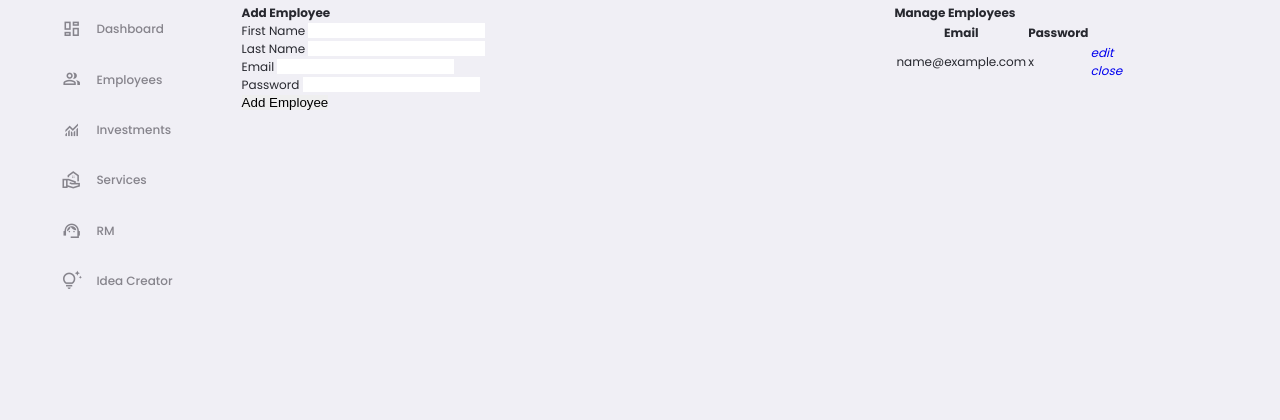
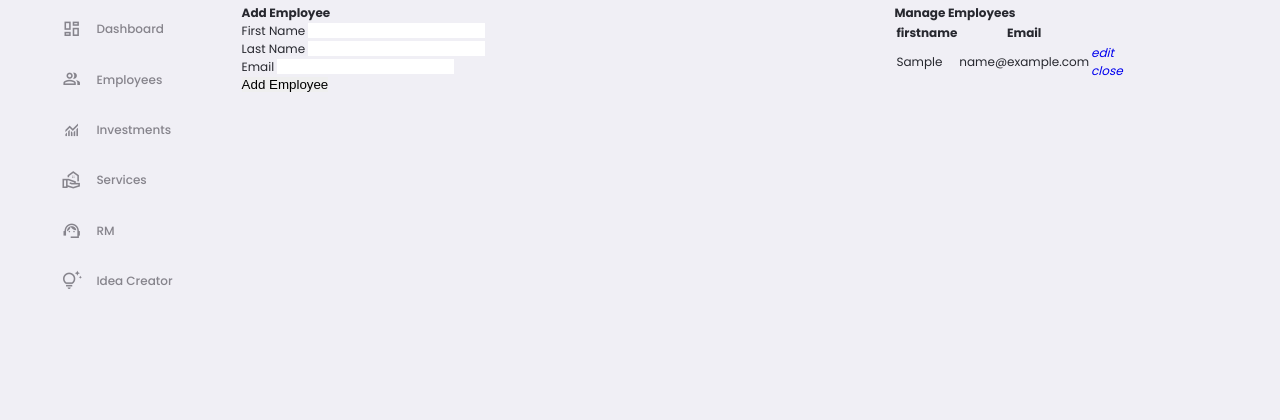
Before and after one commit to Vasanthkabilan/advance_web_solution, a PHP site: page /Client.php in a window 1280 px wide. Shown: the part 95-515 px from the top of the page. Run offline with PHP 8.4, Linux system fonts and the light colour scheme; tables that the repository leaves empty or names only in its code hold one stand-in row (values such as "Sample post").

Commit message:
Updated db name for client and emp

```diff
--- a/admin/Admin.php
+++ b/admin/Admin.php
@@ -38,7 +38,7 @@ include "sidenav.php";
                 </tr>
                <tr>
                <?php
-                   $result=mysqli_query($con,"select * from clients")or die ("query 1 incorrect.....");
+                   $result=mysqli_query($con,"select * from client")or die ("query 1 incorrect.....");
 
                  while(list($name,$productname,$producttype,$instrument,$sector,$region,$country,$potentialinvestment,$tag)=mysqli_fetch_array($result))
                  {
--- a/admin/Client.php
+++ b/admin/Client.php
@@ -7,9 +7,8 @@ if(isset($_POST['btn_save']))
 $firstname=$_POST['firstname'];
 $lastname=$_POST['lastname'];
 $email=$_POST['email'];
-$password_hash=$_POST['password_hash'];
 
-mysqli_query($con,"insert into client(firstname, lastname, email, password_hash) values ('$firstname','$lastname','$email','$password_hash')")
+mysqli_query($con,"insert into client(firstname, lastname, email, password_hash) values ('$firstname','$lastname','$email')")
 			or die ("Query 1 is inncorrect........");
 header("location: Client.php");
 mysqli_close($con);
@@ -49,37 +48,7 @@ mysqli_close($con);
                           <input type="email" name="email" id="email" class="form-control" required>
                         </div>
                       </div>
-                      <div class="col-md-6">
-                        <div class="form-group bmd-form-group">
-                          <label class="bmd-label-floating">Password</label>
-                          <input type="password" id="password_hash" name="password_hash" class="form-control" required>
-                        </div>
-                      </div>
                     </div>
-                    <!-- <div class="row">
-                      <div class="col-md-12">
-                        <div class="form-group bmd-form-group">
-                          <label class="bmd-label-floating">phone number</label>
-                          <input type="text" id="phone" name="phone" class="form-control" required>
-                        </div>
-                      </div>
-                    </div>
-                    <div class="row">
-                      <div class="col-md-4">
-                        <div class="form-group bmd-form-group">
-                          <label class="bmd-label-floating">City</label>
-                          <input type="text" name="city" id="city"  class="form-control" required>
-                        </div>
-                      </div>
-                      <div class="col-md-4">
-                        <div class="form-group bmd-form-group">
-                          <label class="bmd-label-floating">Address</label>
-                          <input type="text" name="country" id="country" class="form-control" required>
-                        </div>
-                      </div>
-
-                    </div> -->
-
                     <button type="submit" name="btn_save" id="btn_save" class="btn btn-primary pull-right">Add Employee</button>
                     <div class="clearfix"></div>
                   </form>
@@ -100,18 +69,22 @@ mysqli_close($con);
                 <div class="table-responsive ps">
                   <table class="table tablesorter table-hover" id="">
                     <thead class=" text-primary">
-                      <tr><th>Email</th>
-                      <th>Password</th>
+
+                      <tr>
+                        <th>firstname</th>
+                        <th>Email</th>
+
 	<!-- <th><a href="adduser.php" class="btn btn-success">Add New</a></th> -->
                     </tr></thead>
                     <tbody>
                       <?php
-                        $result=mysqli_query($con,"select id, email, password_hash from client")or die ("query 2 incorrect.......");
+                        $result=mysqli_query($con,"select id,firstname, email, password_hash from client")or die ("query 2 incorrect.......");
 
-                        while(list($user_id,$user_name,$user_password_hash)=
+                        while(list($user_id,$user_name,$user_email)=
                         mysqli_fetch_array($result))
                         {
-                        echo "<tr><td>$user_name</td><td>$user_password_hash</td>";
+                        echo "<tr><td>$user_name</td>";
+                        echo "<td>$user_email</td>";
 
                         echo"<td>
                         <a href='edituser.php?user_id=$user_id' type='button' rel='tooltip' title='' class='btn btn-info btn-link btn-sm' data-original-title='Edit User'>
```
Also changed, not shown: logout.php (deleted, +0 -17 lines), 1 other file.
